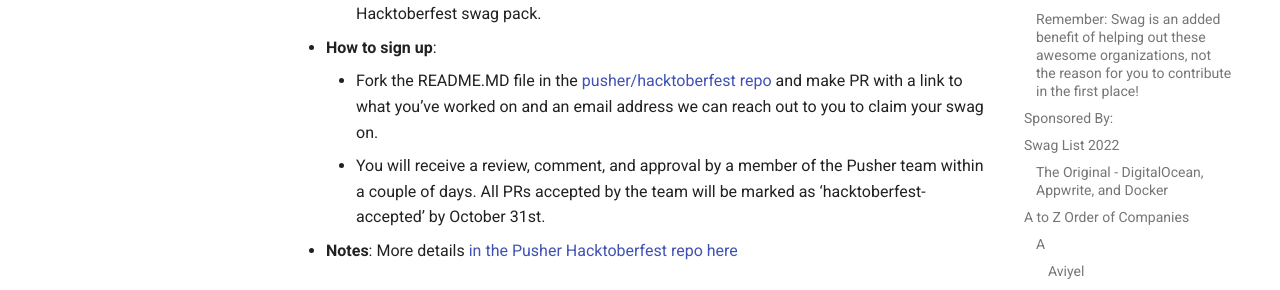
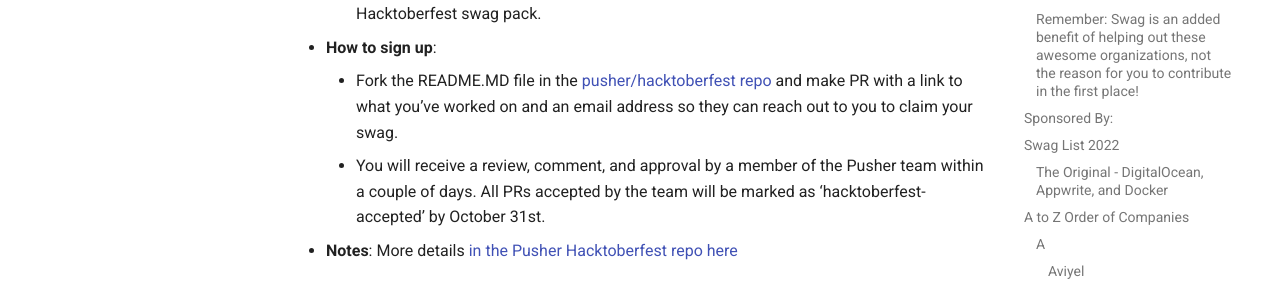
Before and after one commit to crweiner/hacktoberfest-swag-list, an MkDocs documentation site: the page built from docs/list.md, in a window 1280 px wide and 900 px high, scrolled down 4300 px. Shown: the part 189-479 px from the top of the window. Built offline with MkDocs 1.6.1 and Material for MkDocs 9.7.7, drawn with Linux system fonts in a browser that asks for light colours; comment, search, counter and statistics services are not loaded.

Commit message:
Small change

```diff
--- a/docs/list.md
+++ b/docs/list.md
@@ -119,7 +119,7 @@
     - Submit 2 pull requests and get them merged to receive two items from the Pusher Hacktoberfest swag pack.
     - Submit 3 or more pull requests and get them merged to receive the full Pusher Hacktoberfest swag pack.
 - **How to sign up**:
-    - Fork the README.MD file in the [pusher/hacktoberfest repo](https://github.com/pusher/hacktoberfest) and make PR with a link to what you’ve worked on and an email address we can reach out to you to claim your swag on.
+    - Fork the README.MD file in the [pusher/hacktoberfest repo](https://github.com/pusher/hacktoberfest) and make PR with a link to what you’ve worked on and an email address so they can reach out to you to claim your swag.
     - You will receive a review, comment, and approval by a member of the Pusher team within a couple of days. All PRs accepted by the team will be marked as ‘hacktoberfest-accepted’ by October 31st.
 - **Notes**: More details [in the Pusher Hacktoberfest repo here](https://github.com/pusher/hacktoberfest/blob/main/README.md)
 
```
